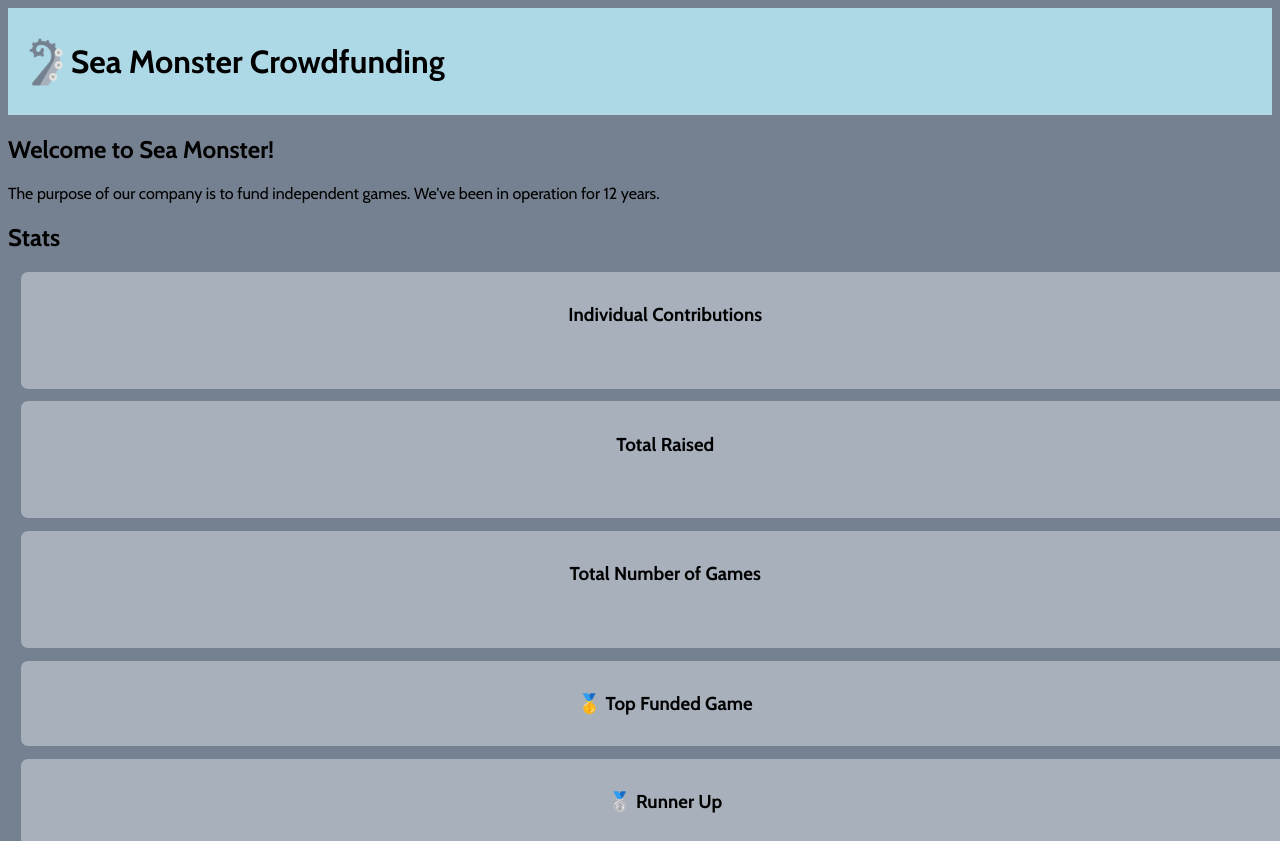
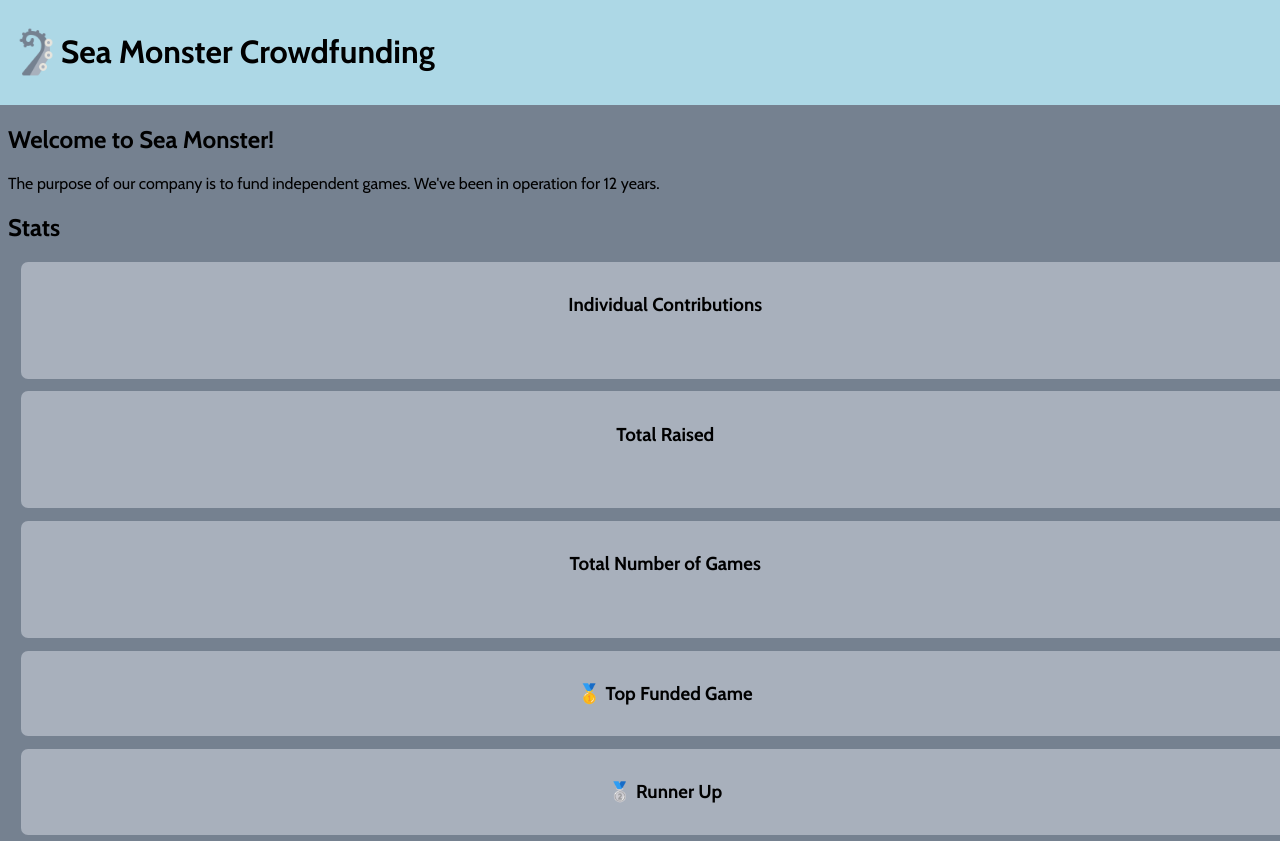
Before and after one commit to rmai21/web102_prework, a website with bundled scripts: page index.html in a window 1280 px wide. Shown: the top 841 px of the page. Built offline with nearby package versions, Linux system fonts and the light colour scheme.

```diff
--- a/style.css
+++ b/style.css
@@ -14,6 +14,9 @@
     background-color: lightblue;
     padding: 1%;
     align-items: center;
+    margin-left: -10px;
+    margin-right: -10px;
+    margin-top: -10px;
 }
 
 .stats-card {
```
